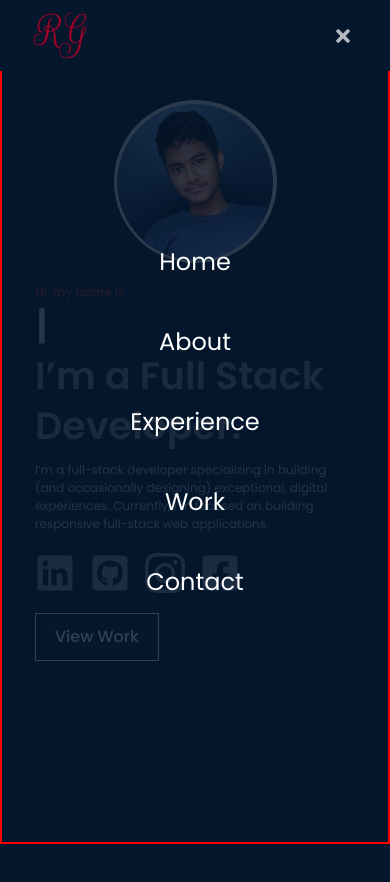
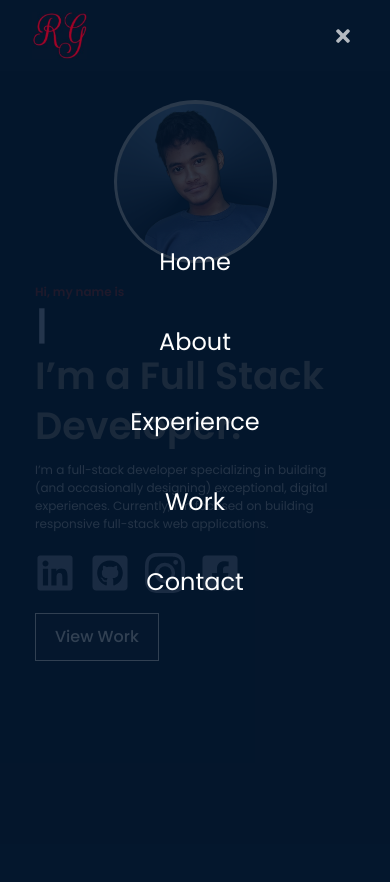
Before and after one commit to RohitGhorai/Portfolio, a React (Vite) app: page / in a window 390 px wide. Both pictures are taken after a click on the element 343 px from the left and 35 px from the top of the page. Shown: the top 882 px of the page. Built offline with nearby package versions, Linux system fonts and the light colour scheme.

Commit message:
remove border from toggle-menu

```diff
--- a/src/components2/Navbar.jsx
+++ b/src/components2/Navbar.jsx
@@ -51,7 +51,7 @@ const Navbar = ({ scrollProgress }) => {
           className={
             !toggle
               ? "hidden"
-              : "absolute top-0 w-full h-[100vh] border-2 border-[red] flex flex-col justify-center items-center navToggle"
+              : "absolute top-0 w-full h-[100vh] flex flex-col justify-center items-center navToggle"
           }
         >
           {navLinks.map((navLink) => (
```
